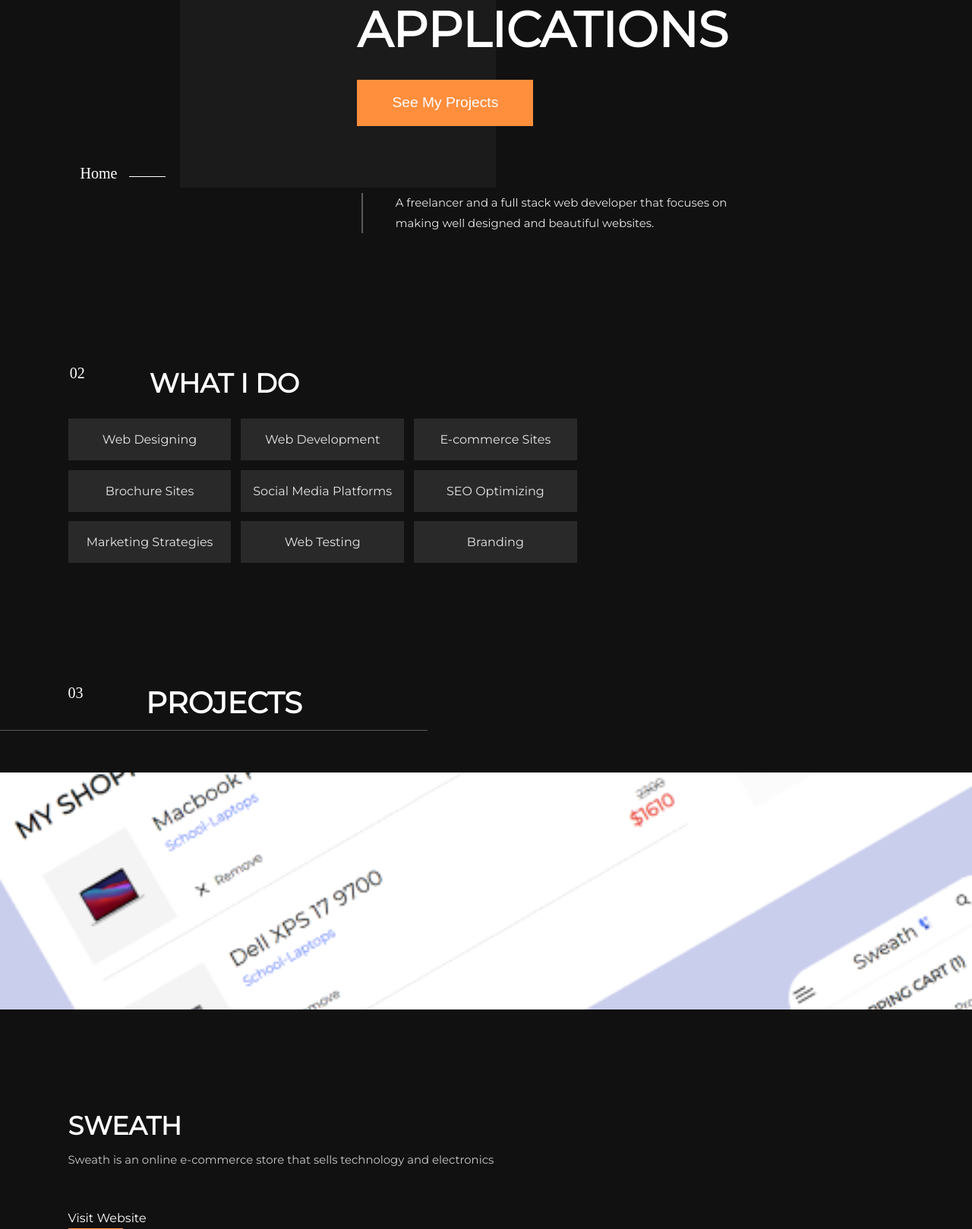
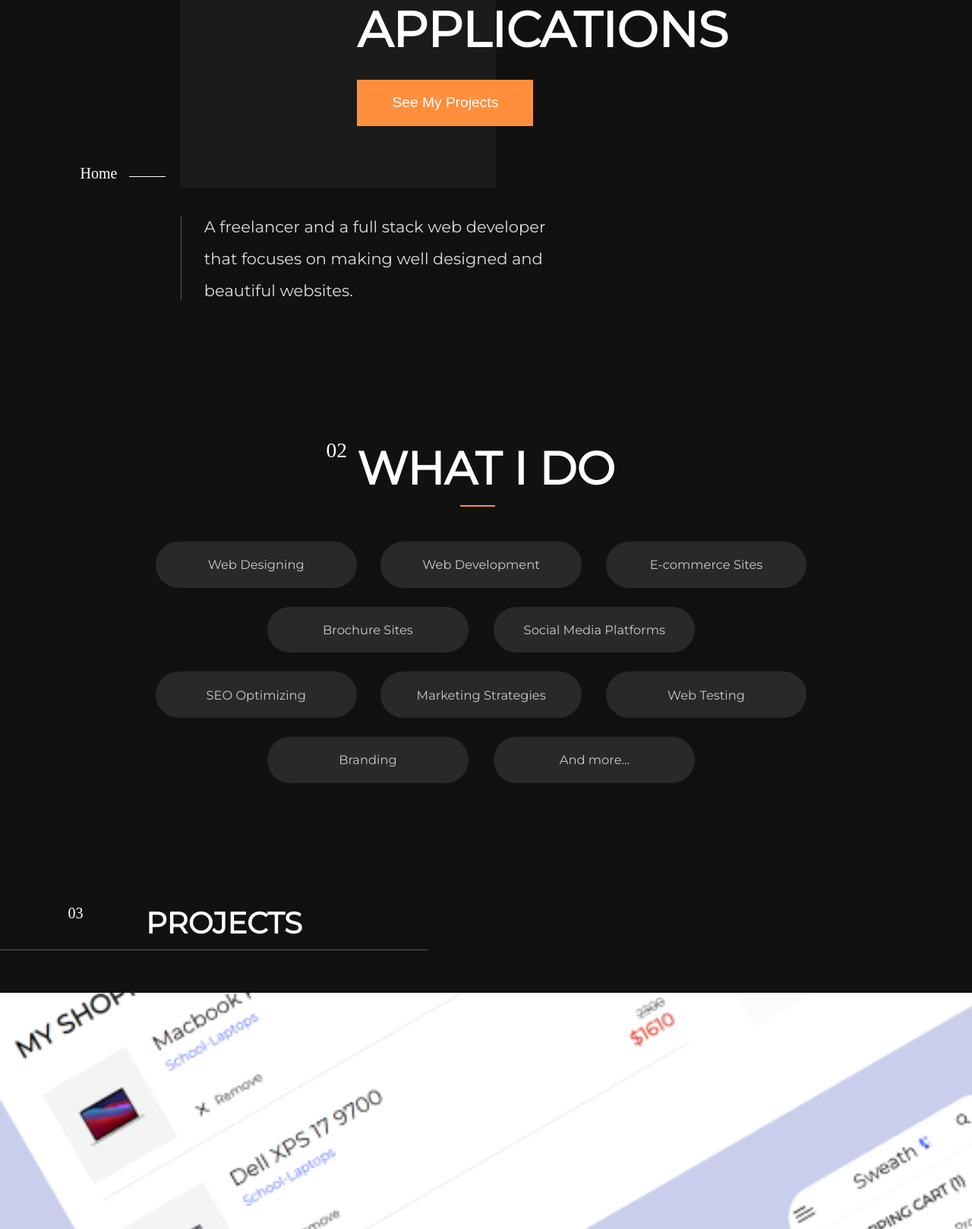
Before and after one commit to tommyyh/Portfolio, a Django app: page / in a window 1280 px wide. Shown: the part 473-2091 px from the top of the page at 76% size. Run offline with Django 3.2, Linux system fonts and the light colour scheme; some web fonts are replaced.

Commit message:
Added what i do section for desktop

```diff
--- a/home/templates/home/wid.html
+++ b/home/templates/home/wid.html
@@ -13,6 +13,7 @@
         <h4>E-commerce Sites</h4>
       </div>
     </span>
+
     <span>
       <div class="wid_card">
         <h4>Brochure Sites</h4>
@@ -24,6 +25,7 @@
         <h4>SEO Optimizing</h4>
       </div>
     </span>
+
     <span>
       <div class="wid_card">
         <h4>Marketing Strategies</h4>
@@ -37,3 +39,49 @@
     </span>
   </div>
 </div>
+
+<!-- Seperation -->
+
+<div class="wid_cards_d">
+  <span>
+    <div class="wid_card">
+      <h4>Web Designing</h4>
+    </div>
+    <div class="wid_card">
+      <h4>Web Development</h4>
+    </div>
+    <div class="wid_card">
+      <h4>E-commerce Sites</h4>
+    </div>
+  </span>
+
+  <span>
+    <div class="wid_card">
+      <h4>Brochure Sites</h4>
+    </div>
+    <div class="wid_card">
+      <h4>Social Media Platforms</h4>
+    </div>
+  </span>
+
+  <span>
+    <div class="wid_card">
+      <h4>SEO Optimizing</h4>
+    </div>
+    <div class="wid_card">
+      <h4>Marketing Strategies</h4>
+    </div>
+    <div class="wid_card">
+      <h4>Web Testing</h4>
+    </div>
+  </span>
+
+  <span>
+    <div class="wid_card">
+      <h4>Branding</h4>
+    </div>
+    <div class="wid_card">
+      <h4>And more...</h4>
+    </div>
+  </span>
+</div>
--- a/static/css/home/home.css
+++ b/static/css/home/home.css
@@ -129,21 +129,22 @@
   }
 
   .hero p {
-    font-size: 0.93rem;
+    font-size: 1.3125rem;
     font-weight: 200;
-    color: #e9e9e9;
-    line-height: 1.67rem;
-    margin: 5.5rem 24% 0 7%;
+    color: #dddddd;
+    line-height: 2.625rem;
+    margin: 7rem 62% 0 -28%;
     position: relative;
   }
 
   .hero p::before {
     content: '';
     position: absolute;
-    height: 100%;
+    height: 87%;
     width: 1.5px;
     background: #5b5b5b;
-    left: -9%;
+    margin-top: 1.6%;
+    left: -6.5%;
   }
 
   .hero h4 {
--- a/static/css/home/wid.css
+++ b/static/css/home/wid.css
@@ -50,3 +50,98 @@
   font-size: 1rem;
   font-weight: 400;
 }
+
+.wid_cards_d {
+  display: none;
+}
+
+@media all and (min-width: 1025px) {
+  .wid {
+    display: flex;
+    flex-direction: column;
+    align-items: center;
+    width: 100%;
+    padding: 11rem 0 0 0%;
+  }
+
+  .wid h2 {
+    font-size: 3.75rem;
+    position: relative;
+    margin-left: 0%;
+    display: initial;
+    align-self: center;
+  }
+
+  .wid h2::before {
+    content: '02';
+    font-family: var(--font-family2);
+    position: absolute;
+    font-weight: 100;
+    font-size: 1.72rem;
+    left: -12%;
+    top: -3.4%;
+  }
+
+  .wid h2::after {
+    content: '';
+    position: absolute;
+    left: 40%;
+    width: 2.9rem;
+    height: 0.125rem;
+    background: var(--accent-color);
+    margin-top: 25%;
+  }
+
+  .wid_cards_p {
+    display: none;
+  }
+
+  .wid_cards_d {
+    display: flex;
+    flex-direction: column;
+    align-items: center;
+    width: 100%;
+  }
+
+  .wid_cards_d span {
+    display: flex;
+    justify-content: space-between;
+  }
+
+  .wid_cards_d span:first-child {
+    width: 68%;
+    margin-top: 4.7%;
+  }
+
+  .wid_cards_d span:nth-child(2) {
+    width: 45%;
+    margin-top: 1.92%;
+  }
+
+  .wid_cards_d span:nth-child(3) {
+    width: 68%;
+    margin-top: 1.92%;
+  }
+
+  .wid_cards_d span:last-child {
+    width: 45%;
+    margin-top: 1.92%;
+  }
+
+  .wid_card {
+    display: flex;
+    align-items: center;
+    justify-content: center;
+    width: 16.55rem;
+    height: 3.81rem;
+    background: #292929;
+    margin-right: 0.8rem;
+    border-radius: 2.8rem;
+  }
+
+  .wid_card h4 {
+    color: #cbcbcb;
+    font-size: 1.02rem;
+    font-weight: 400;
+  }
+}
```
